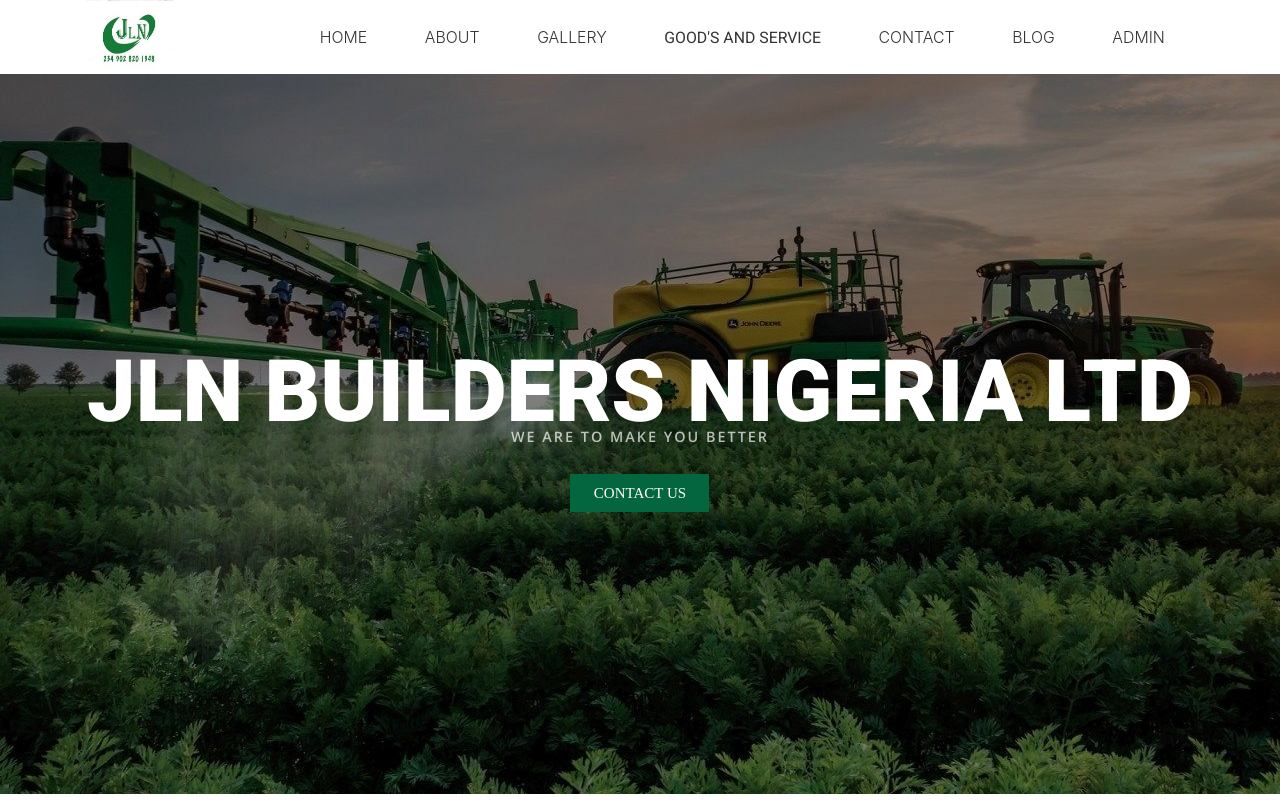
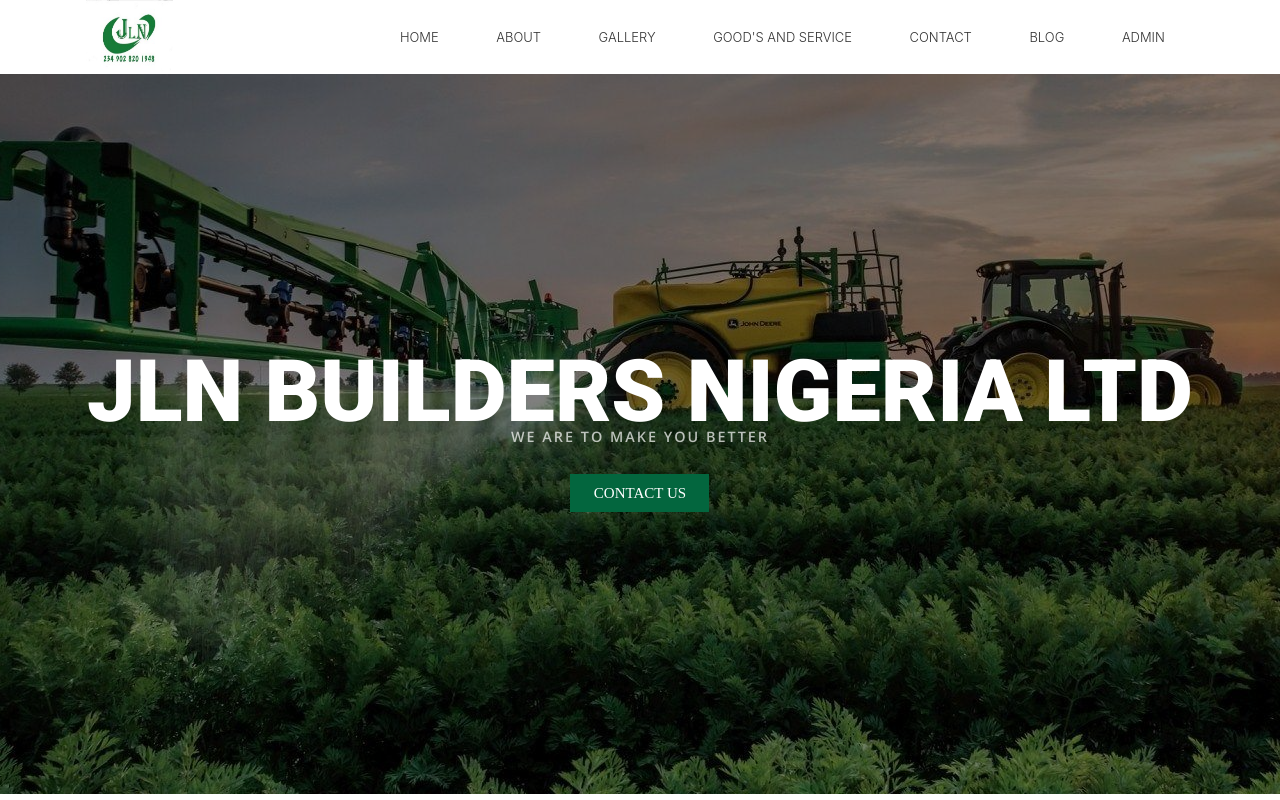
Before and after one commit to castelstack/jln, a React (Create React App) app: page / in a window 1280 px wide. Shown: the top 800 px of the page. Built offline with nearby package versions, Linux system fonts and the light colour scheme.

Commit message:
login button is alink for test

```diff
--- a/src/containers/header/header.jsx
+++ b/src/containers/header/header.jsx
@@ -4,7 +4,6 @@ import styled from "styled-components";
 import { NavLink } from "react-router-dom";
 import "./header.css";
 import Drawer from "../../components/drawer/drawer";
-import { NavDrop } from "../../components/drawer/drawer-style";
 
 const Container = styled.div`
   display: grid;
@@ -33,7 +32,7 @@ const Nav = styled.div`
 const NavLk = styled(NavLink)`
   text-decoration: none;
   color: #333333;
-  font-size: 1.1rem;
+  font-size: .9rem;
   font-weight: 300;
   position: relative;
   overflow: hidden;
@@ -71,6 +70,19 @@ const NavLk = styled(NavLink)`
     transition-duration: 0.2s;
   }
 `;
+const NavLkk = styled.h4`
+  text-decoration: none;
+  color: #333333;
+  font-size: .9rem;
+  font-weight: 300;
+  position: relative;
+  overflow: hidden;
+  text-transform: uppercase;
+  will-change: color;
+  transition: color 0.25s ease-out;
+  padding: 0.3rem 2rem;
+
+`;
 
 export default function Header() {
   return (
@@ -92,7 +104,7 @@ export default function Header() {
               <NavLk to='/gallery'>Gallery</NavLk>
             </li>
             <li>
-              <NavDrop>GOOD'S AND SERVICE</NavDrop>
+              <NavLkk>GOOD'S AND SERVICE</NavLkk>
               <ul className='sub'>
                 <li>
                   <NavLk to='/construction'>CONSTRUCTION</NavLk>
```
Also changed, not shown: 1 other file (tests, documents, lock files or other folders).
